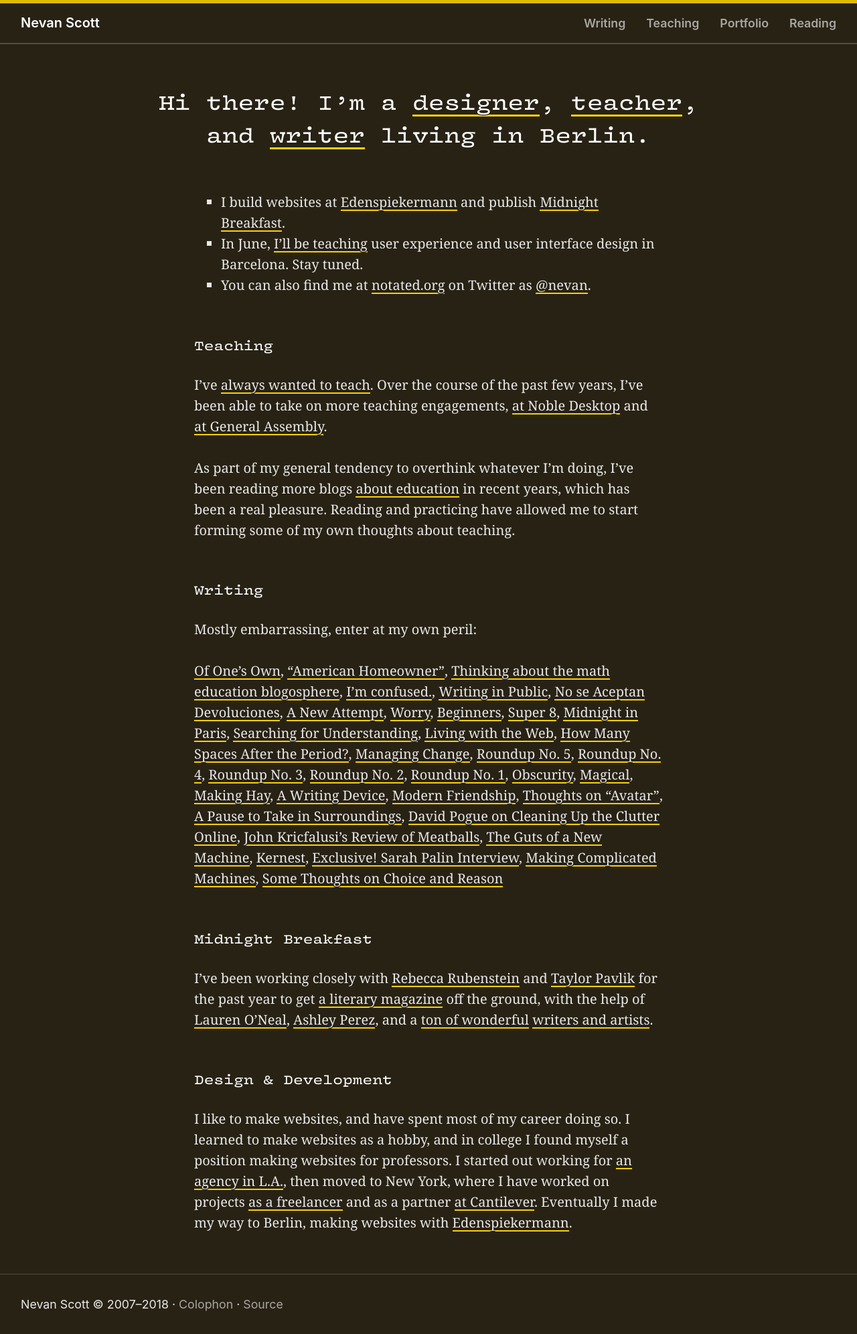
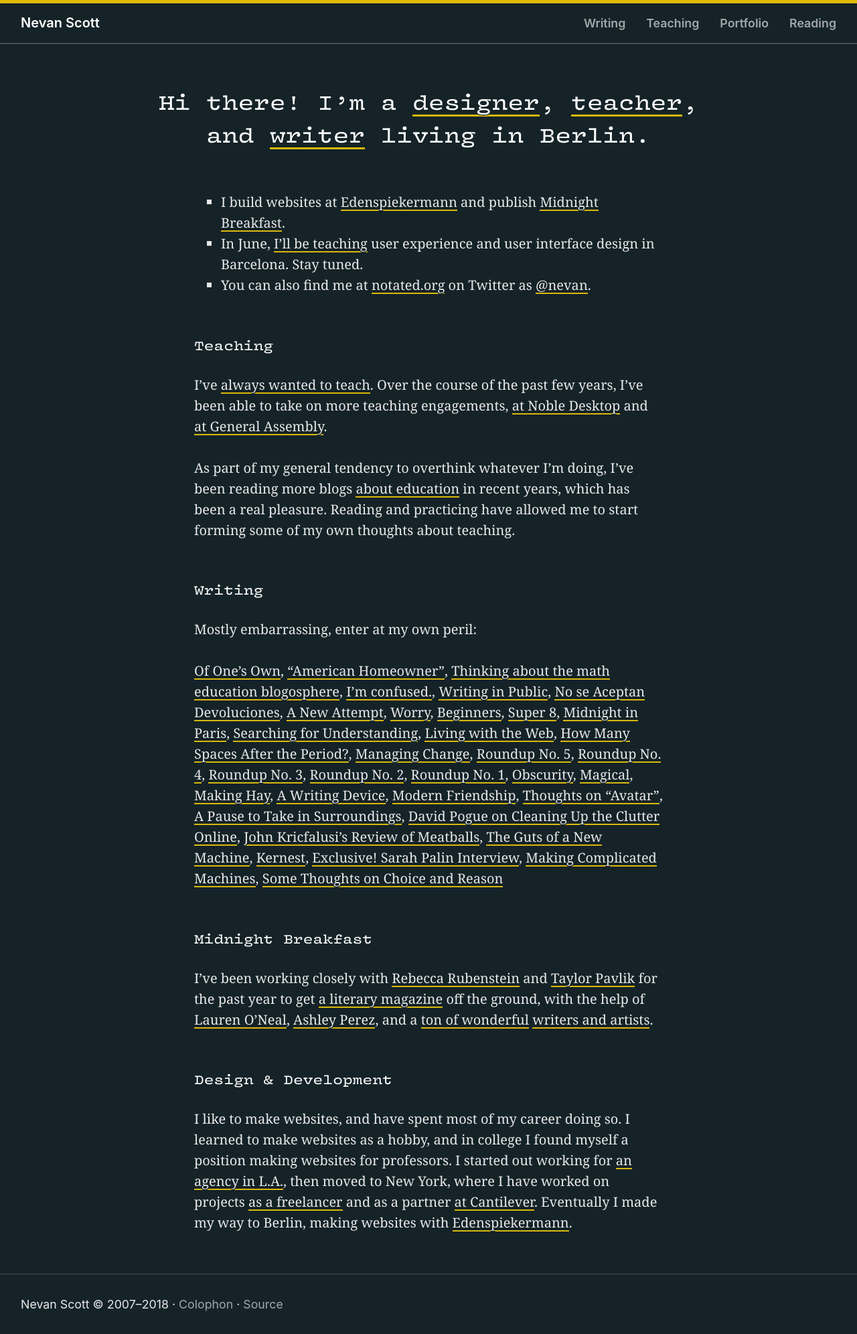
Before and after one commit to nevanscott/nevanscott.github.io, a Jekyll site: the page built from index.md, in a window 1280 px wide. Shown: the whole page at 67% size. Built offline with Jekyll 4.4.1, drawn with Linux system fonts in a browser that asks for light colours; some web fonts are replaced.

Commit message:
Color scheme improvements

```diff
--- a/_sass/globals/_color.scss
+++ b/_sass/globals/_color.scss
@@ -1,27 +1,47 @@
+$hue-spread: 15;
+$accent-hue: 50;
+$secondary-hue: $accent-hue + 145;
+$accent-hue-100: ($accent-hue - 4 * $hue-spread);
+$accent-hue-200: ($accent-hue - 3 * $hue-spread);
+$accent-hue-300: ($accent-hue - 2 * $hue-spread);
+$accent-hue-350: ($accent-hue - 1.5 * $hue-spread);
+$accent-hue-400: ($accent-hue - $hue-spread);
+$accent-hue-500: $accent-hue;
+$accent-hue-600: ($accent-hue + $hue-spread);
+$accent-hue-700: ($accent-hue + 2 * $hue-spread);
+$accent-hue-800: ($accent-hue + 3 * $hue-spread);
+$accent-hue-900: ($accent-hue + 4 * $hue-spread);
+$secondary-hue-100: ($secondary-hue - 4 * $hue-spread);
+$secondary-hue-200: ($secondary-hue - 3 * $hue-spread);
+$secondary-hue-300: ($secondary-hue - 2 * $hue-spread);
+$secondary-hue-350: ($secondary-hue - 1.5 * $hue-spread);
+$secondary-hue-400: ($secondary-hue - $hue-spread);
+$secondary-hue-500: $secondary-hue;
+$secondary-hue-600: ($secondary-hue + $hue-spread);
+$secondary-hue-700: ($secondary-hue + 2 * $hue-spread);
+$secondary-hue-800: ($secondary-hue + 3 * $hue-spread);
+$secondary-hue-900: ($secondary-hue + 4 * $hue-spread);
 :root, [data-lightingmode=day], [data-lightingmode=dawn] {
-  --brand-stroke-color: #{ hsl(50,90,50) };
-  --brand-text-color: #{ hsl(50,93,48) };
+  --brand-stroke-color: #{ hsl($accent-hue-400,90,50) };
+  --brand-text-color: #{ hsl($accent-hue-400,93,48) };
   --figure-drop-color: var(--highlight-color);
   --figure-stroke-color: #{ rgba(0,0,0,.2) };
   --hair-stroke-color: #{ rgba(0,0,0,.15) };
-  --header-background: #{ hsl(40,30,12) };
+  --header-background: #{ hsl($secondary-hue-600,30,12) };
   --header-stroke-style: none;
   --header-text-color: white;
   --header-text-muted-color: #{ rgba(255,255,255,.6) };
   --highlight-color: #{ rgba(0,0,0,.1) };
-  --link-stroke-color: #{ hsl(50,95,50) };
-  --link-stroke-color--hover: #{ hsl(40,95,45) };
-  --page-color: white;
+  --link-stroke-color: #{ hsl($accent-hue-400,95,50) };
+  --link-stroke-color--hover: #{ hsl($accent-hue-300,95,45) };
+  --page-color: #{ hsl($secondary-hue-500,15,85) };
   --text-color: #{ rgba(0,0,0,.8) };
   --text-display-color: black;
   --text-muted-color: #{ rgba(0,0,0,.4) };
   --thin-stroke-color: #{ rgba(0,0,0,.25) };
 }
-[data-lightingmode=dawn] {
-  --page-color: #{ hsl(60,10,95) };
-}
-[data-lightingmode=night] {
-  --brand-stroke-color: #{ hsl(50,90,40) };
+[data-lightingmode=night], [data-lightingmode=dusk] {
+  --brand-stroke-color: #{ hsl($accent-hue-400,90,30) };
   --figure-drop-color: var(--highlight-color);
   --figure-stroke-color: var(--hair-stroke-color);
   --hair-stroke-color: #{ rgba(255,255,255,.2) };
@@ -30,29 +50,20 @@
   --header-text-color: var(--text-display-color);
   --header-text-muted-color: var(--text-muted-color);
   --highlight-color: #{ rgba(255,255,255,.1) };
-  --link-stroke: #{ hsl(50,85,40) };
-  --link-stroke--hover: #{ hsl(35,90,45) };
-  --page-color: black;
-  --text-color: #{ rgba(255,255,255,.6) };
+  --link-stroke-color: #{ hsl($accent-hue-400,85,40) };
+  --link-stroke-color--hover: #{ hsl($accent-hue-300,90,45) };
+  --page-color: #{ hsl($secondary-hue-500,30,5) };
+  --text-color: #{ rgba(255,255,255,.7) };
   --text-display-color: #{ rgba(255,255,255,.8) };
   --text-muted-color: #{ rgba(255,255,255,.4) };
   --thin-stroke-color: #{ rgba(255,255,255,.25) };
 }
 [data-lightingmode=dusk] {
-  --brand-stroke-color: #{ hsl(50,95,45) };
-  --figure-drop-color: var(--highlight-color);
-  --figure-stroke-color: var(--hair-stroke-color);
-  --hair-stroke-color: #{ rgba(255,255,255,.2) };
-  --header-background: none;
-  --header-stroke-style: #{ 2px solid var(--hair-stroke-color) };
-  --header-text-color: var(--text-display-color);
-  --header-text-muted-color: var(--text-muted-color);
-  --highlight-color: #{ rgba(255,255,255,.1) };
-  --link-stroke: #{ hsl(50,90,45) };
-  --link-stroke--hover: #{ hsl(35,95,50) };
-  --page-color: #{ hsl(40,30,12) };
+  --brand-stroke-color: #{ hsl($accent-hue-500,95,45) };
+  --link-stroke-color: #{ hsl($accent-hue-500,90,45) };
+  --link-stroke-color--hover: #{ hsl($accent-hue-350,95,50) };
+  --page-color: #{ hsl($secondary-hue-500,30,12) };
   --text-color: #{ rgba(255,255,255,.9) };
   --text-display-color: white;
   --text-muted-color: #{ rgba(255,255,255,.6) };
-  --thin-stroke-color: #{ rgba(255,255,255,.25) };
 }
```
